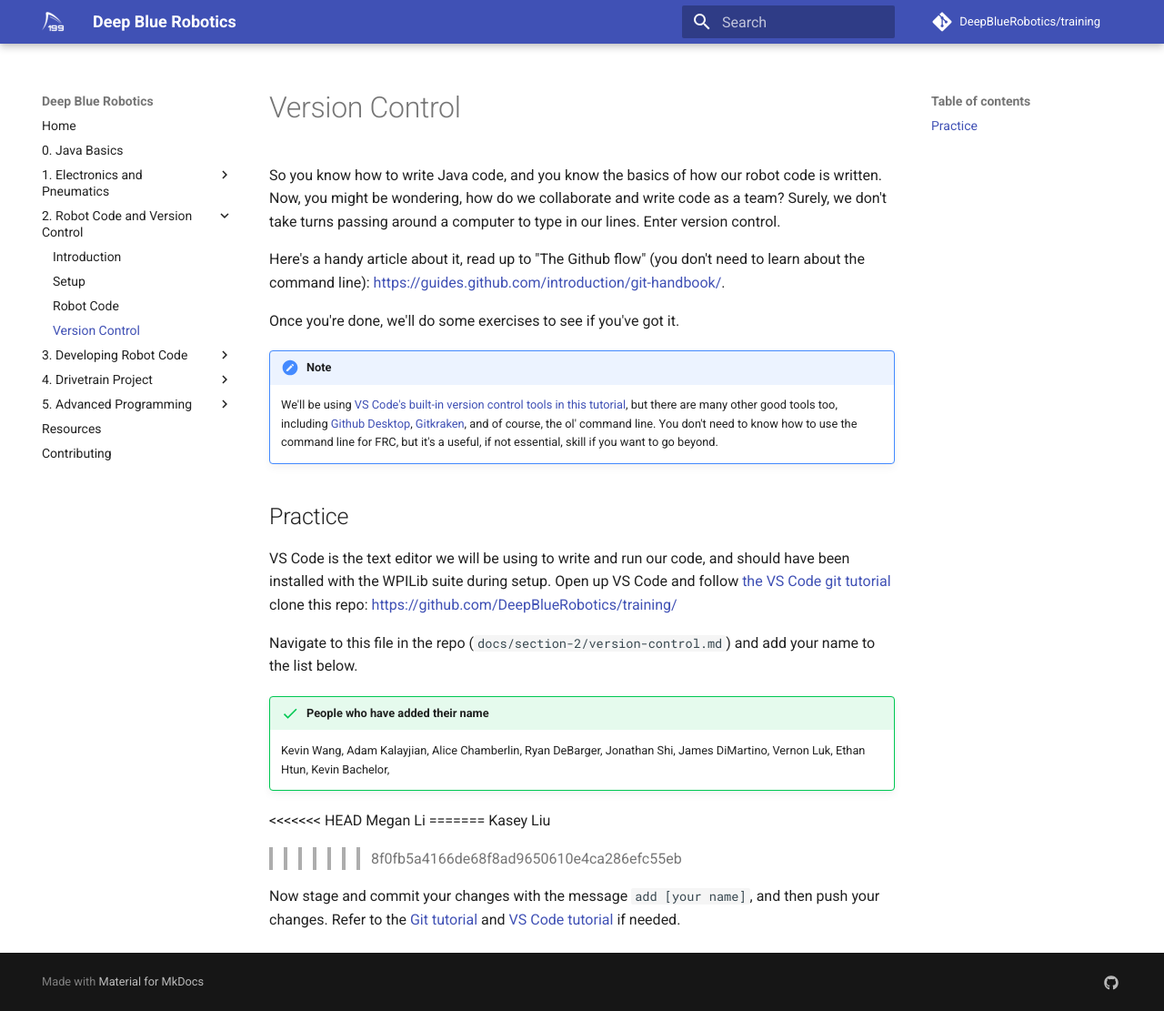
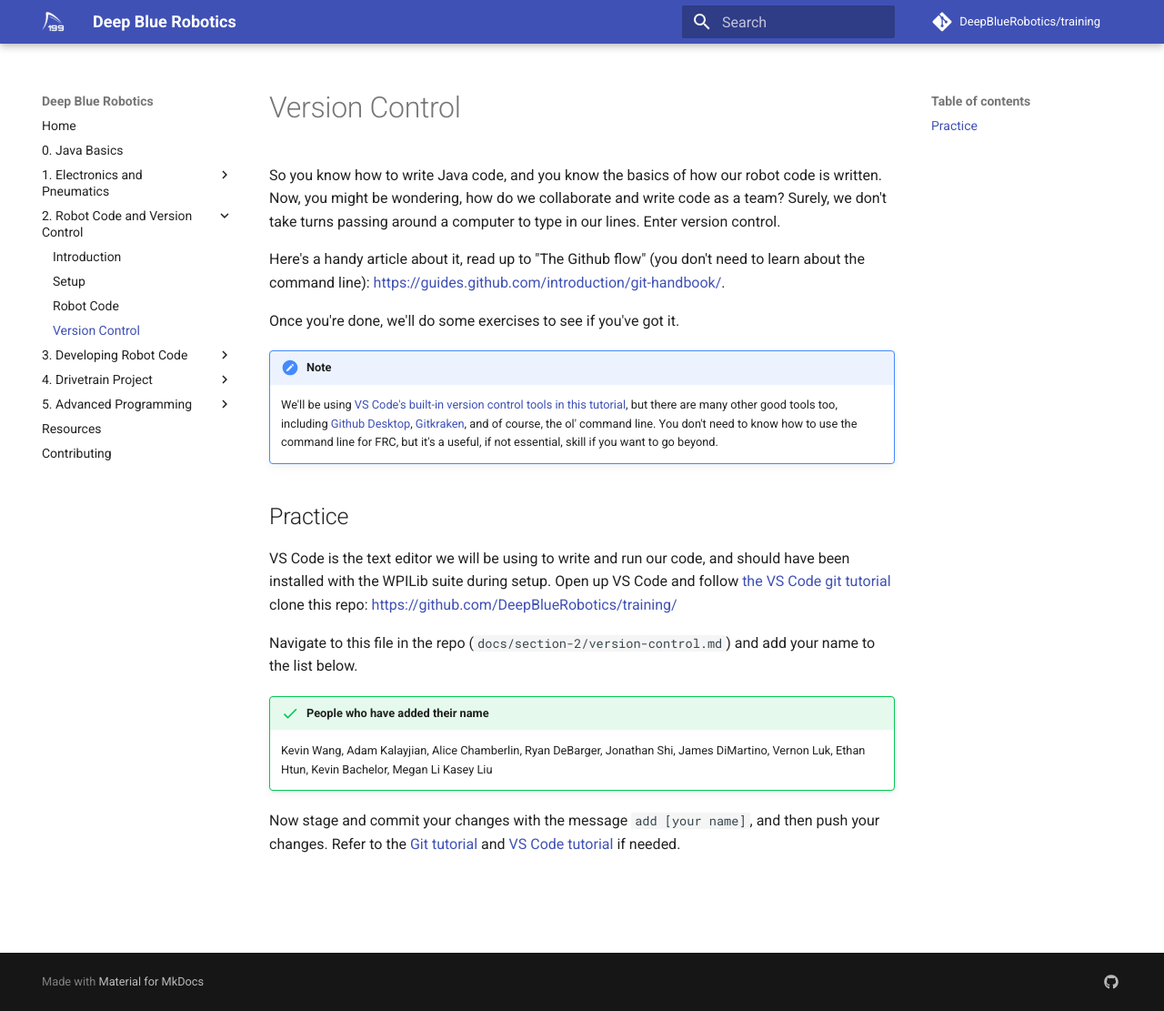
Before and after one commit to DeepBlueRobotics/training, an MkDocs documentation site: the page built from docs/section-2/version-control.md, in a window 1280 px wide and 1111 px high. Shown: the whole window at 91% size. Built offline with MkDocs 1.6.1 and Material for MkDocs 9.7.7, drawn with Linux system fonts in a browser that asks for light colours; comment, search, counter and statistics services are not loaded.

Commit message:
add Megan Li

```diff
--- a/docs/section-2/version-control.md
+++ b/docs/section-2/version-control.md
@@ -22,11 +22,8 @@
     Vernon Luk,
     Ethan Htun,
     Kevin Bachelor,
-<<<<<<< HEAD
     Megan Li
-=======
     Kasey Liu
 
->>>>>>> 8f0fb5a4166de68f8ad9650610e4ca286efc55eb
 
 Now stage and commit your changes with the message `add [your name]`, and then push your changes. Refer to the [Git tutorial](https://guides.github.com/introduction/git-handbook/) and [VS Code tutorial](https://code.visualstudio.com/docs/editor/versioncontrol) if needed.
```
